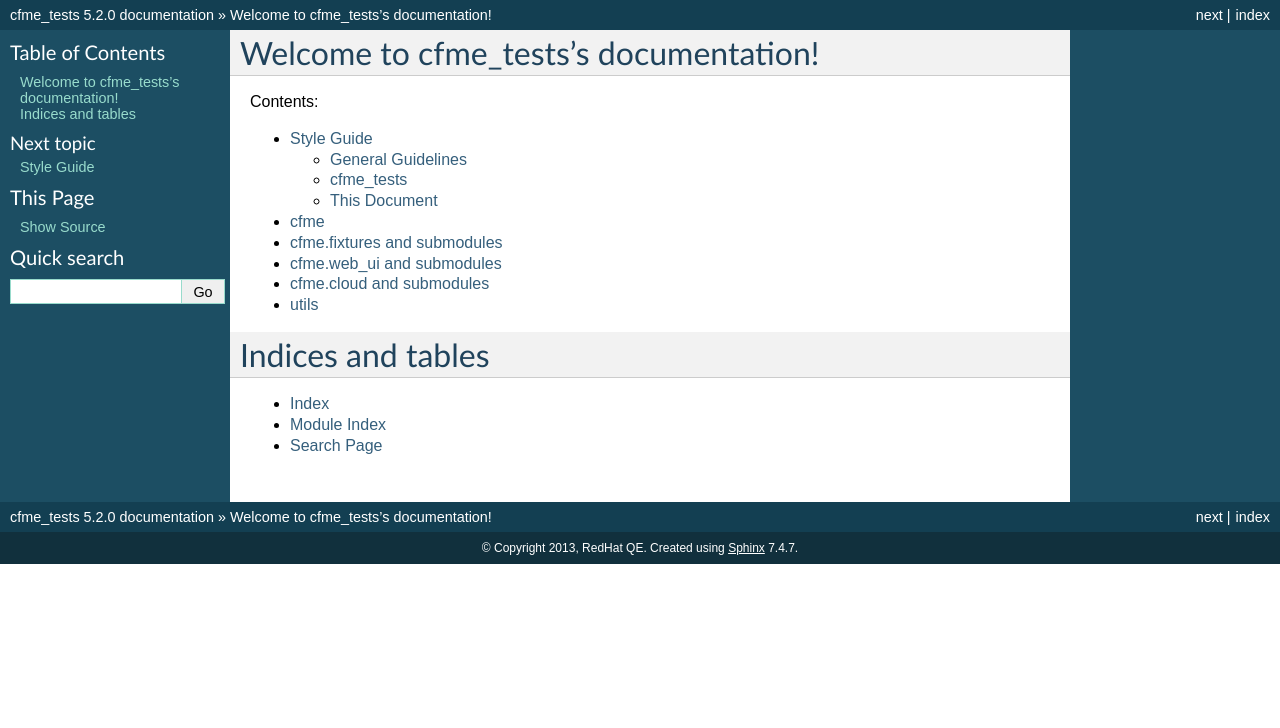
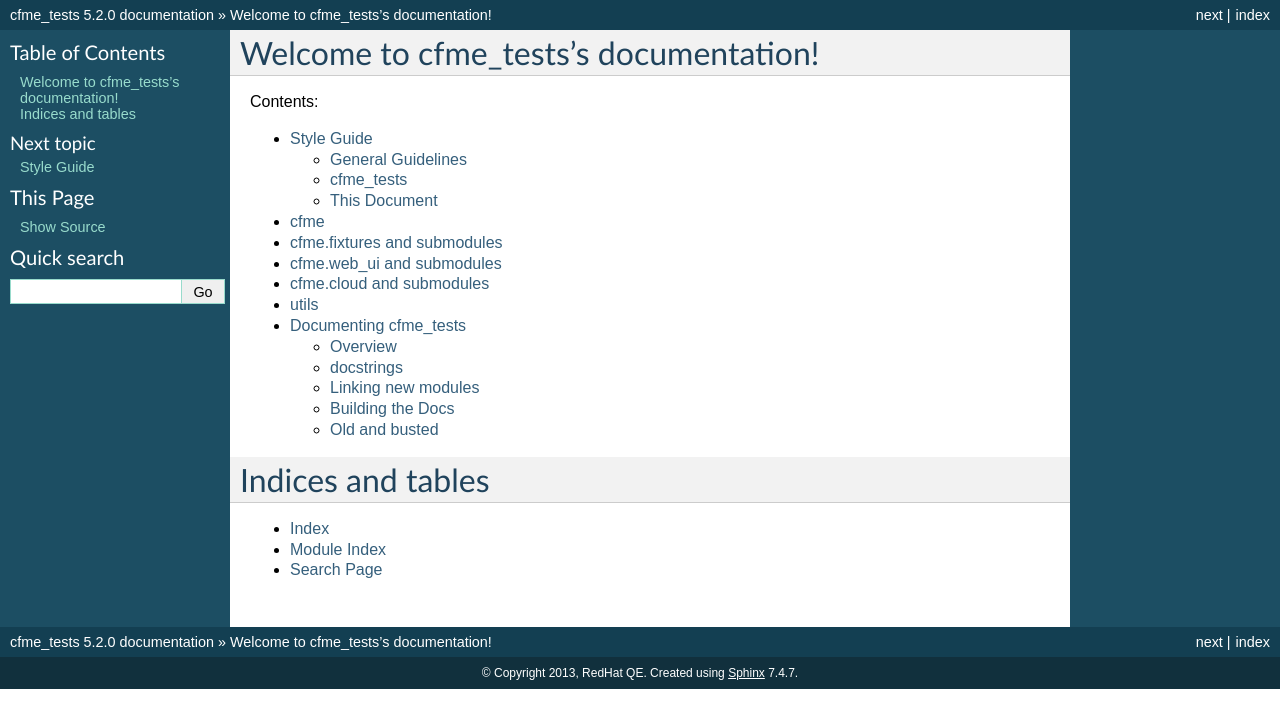
Before and after one commit to ManageIQ/integration_tests, a Sphinx documentation site: the page built from docs/index.rst, in a window 1280 px wide. Shown: the top 728 px of the page. Built offline with Sphinx 7.4.7, drawn with Linux system fonts in a browser that asks for light colours; some of the changed lines change nothing that is shown.

Commit message:
Docs docs!

```diff
--- /dev/null
+++ b/docs/documenting.rst
@@ -0,0 +1,83 @@
+Documenting cfme_tests
+======================
+
+Overview
+--------
+
+In addition to `PEP 257`_, inline documentation of the cfme_tests code adheres to the
+`Google Python Style Guide`_. The Google-recommended docstring format is very easy to both
+read and write, and thanks to the `cartouche`_ library, it's parseable by `sphinx`_, which
+we use to generate our documentation.
+
+The documentation is built and hosted by the excellent `readthedocs`_ service, but
+should be `built locally <#building-the-docs>`_ before making a pull request.
+
+docstrings
+----------
+
+The cartouche library parses our docstrings and turns them into nicely rendered API docs
+in the sphinx output. As such, we should follow cartouche's usage guidelines when writing
+docstrings:
+
+    http://cartouche.readthedocs.org/en/latest/usage.html
+
+According to PEP 257, docstrings should use triple double-quotes, not triple single-quotes
+(""" vs. ''').
+
+Example:
+
+.. code:: python
+
+    """This is a docstring."""
+
+    '''This is not a docstring.'''
+
+Linking new modules
+-------------------
+
+As new modules are created, they'll need to be added to the documentation tree. This starts in the
+``toctree`` directive in ``docs/index.rst``. Each entry in that tree references other .rst files
+in the docs/ directory, which can in turn reference documentation sources in their own ``toctree``
+directives (ad infinitum).
+
+Once the rst file has been inserted into the ``toctree`` (assuming one had to be created), sphinx
+needs to be told to generate documentation from the new code. We use sphinx's autodoc feature
+to do this, and it looks like this::
+
+    .. automodule:: packagename.modulename
+          :members:
+
+The paramater passed to the ``automodule`` should be the importable name of the module to be
+documented, ``cfme.login`` for example.
+
+There is no hard and fast rule for where things should go in the toctree, but do try to keep the
+docs well-organized.
+
+Building the Docs
+-----------------
+
+Prior to pushing up new code, preview any new documentation by building to docs locally.
+You can do this using the sphinx-build command. From the ``cfme_tests`` directory::
+
+    sphinx-build -b html docs/ docs/build/
+
+This will build html documentation based on the sources in the docs/ directory, and put them
+in the docs/build/ directory, which can then be opened in a browser::
+
+    google-chrome docs/build/index.html
+    # or...
+    firefox docs/build/index.html
+
+Old and busted
+--------------
+
+The "legacy" code (contained mainly in the ``pages/`` and ``tests/`` directories) will not be
+documented here. Time spent documenting that code is better spent converting it to the new page
+style, in the ``cfme/`` directory.
+
+.. link refs
+.. _`pep 257`: http://www.python.org/dev/peps/pep-0257/
+.. _`google python style guide`: http://google-styleguide.googlecode.com/svn/trunk/pyguide.html#Comments
+.. _`cartouche`: http://cartouche.readthedocs.org/
+.. _`sphinx`: http://sphinx-doc.org/
+.. _`readthedocs`: https://readthedocs.org/
--- a/docs/index.rst
+++ b/docs/index.rst
@@ -17,7 +17,7 @@
    web_ui
    cloud
    utils
-
+   documenting
 
 Indices and tables
 ==================
```
